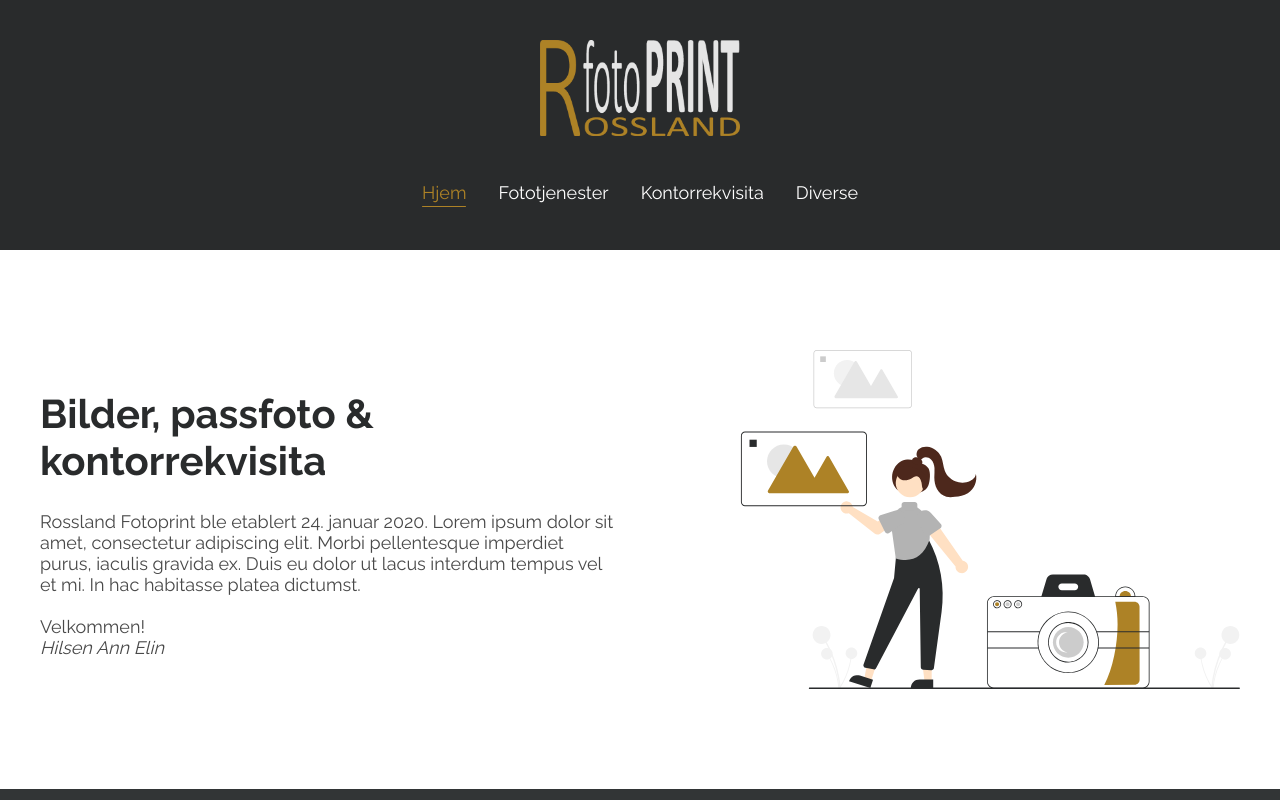
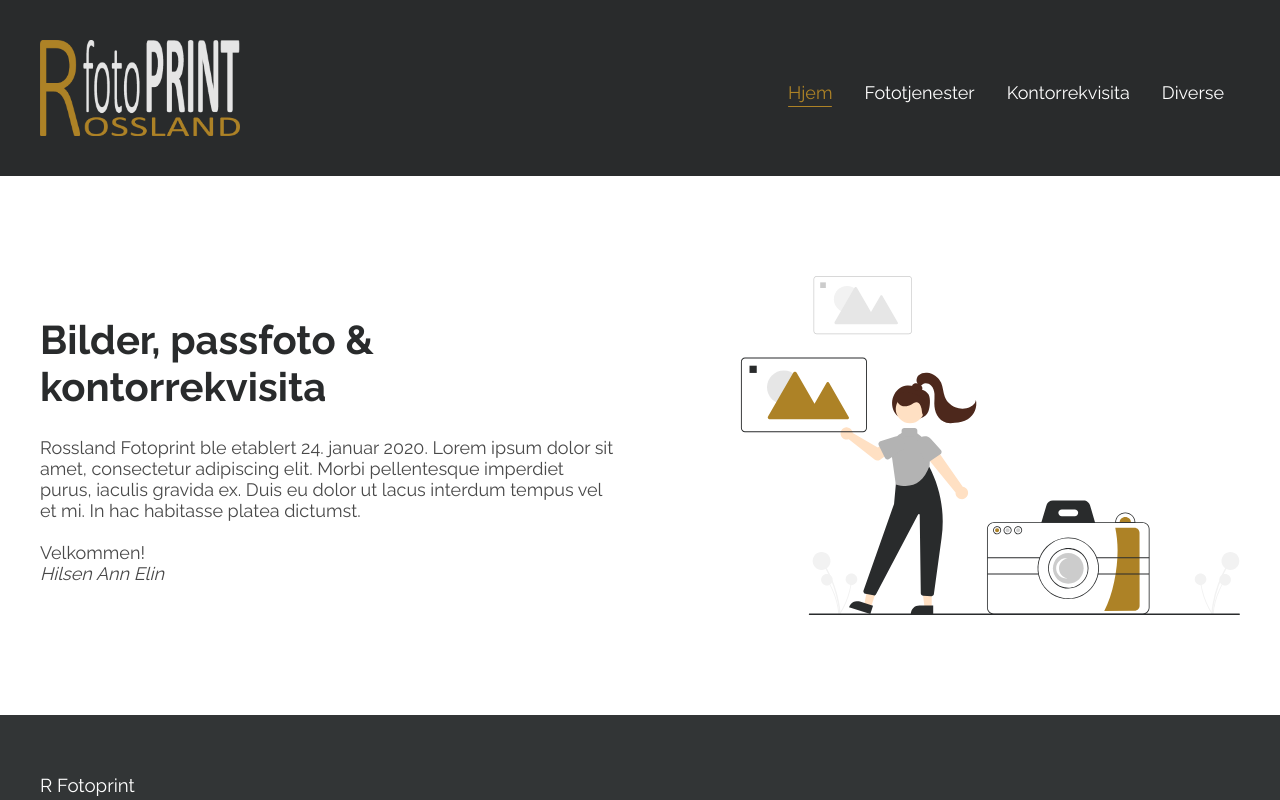
Before and after one commit to runarsae/rfotoprint, a Next.js app: page /hjem in a window 1280 px wide. Shown: the top 800 px of the page. Built offline with nearby package versions, Linux system fonts and the light colour scheme.

Commit message:
Horisontal header on larger screens (#10)

```diff
--- a/components/Header/Header.tsx
+++ b/components/Header/Header.tsx
@@ -1,6 +1,7 @@
 import React from 'react';
 import styled from 'styled-components';
 import Image from 'next/image';
+import Link from 'next/link';
 import Navigation from './Navigation';
 
 const Wrapper = styled.div`
@@ -13,12 +14,26 @@ const Wrapper = styled.div`
     }
 `;
 
+const Content = styled.div`
+    display: grid;
+    grid-template-columns: 1fr;
+    max-width: 1300px;
+    margin: auto;
+    justify-items: center;
+    align-items: center;
+    gap: 20px;
+
+    @media (min-width: 830px) {
+        justify-items: left;
+        grid-template-columns: 1fr auto;
+    }
+`;
+
 const Logo = styled.div`
     display: block;
     position: relative;
     width: 160px;
     height: 77.02px;
-    margin: auto;
     -webkit-user-select: none; /* Safari */
     -moz-user-select: none; /* Firefox */
     -ms-user-select: none; /* IE10+/Edge */
@@ -33,10 +48,20 @@ const Logo = styled.div`
 function Header(): JSX.Element {
     return (
         <Wrapper>
-            <Logo>
-                <Image src="/logo.png" alt="Rossland Fotoprint" layout="fill" />
-            </Logo>
-            <Navigation />
+            <Content>
+                <Logo>
+                    <Link href="/hjem">
+                        <a>
+                            <Image
+                                src="/logo.png"
+                                alt="Rossland Fotoprint"
+                                layout="fill"
+                            />
+                        </a>
+                    </Link>
+                </Logo>
+                <Navigation />
+            </Content>
         </Wrapper>
     );
 }
--- a/components/Header/Navigation.tsx
+++ b/components/Header/Navigation.tsx
@@ -8,11 +8,7 @@ const Wrapper = styled.div`
     flex-wrap: wrap;
     justify-content: center;
     width: 100%;
-    margin-top: 30px;
-
-    @media (min-width: 520px) {
-        margin-top: 40px;
-    }
+    margin-top: 10px;
 `;
 
 function Navigation(): JSX.Element {
```
